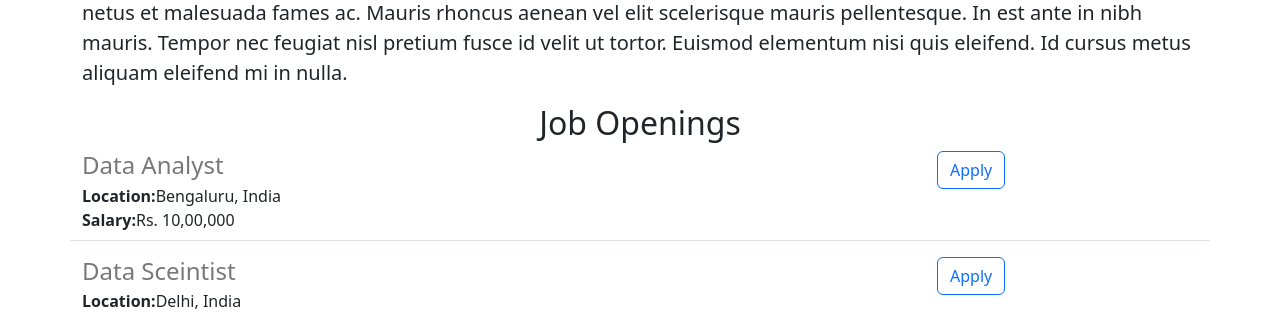
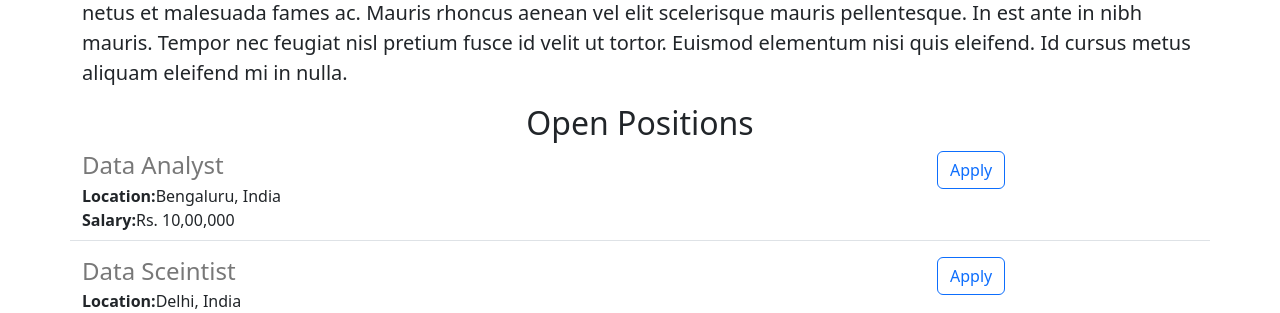
Before and after one commit to syedhabeeb5830/jovian-careers-website, a Flask app: page / in a window 1280 px wide. Shown: the part 570-883 px from the top of the page. Run offline with Flask 3, Linux system fonts and the light colour scheme.

Commit message:
changed open postions

```diff
--- a/templates/home.html
+++ b/templates/home.html
@@ -23,7 +23,7 @@
     <h2 class="text-center mt-2 mb-2">About Jovian</h2>
     <p class="lead">Lorem ipsum dolor sit amet, consectetur adipiscing elit, sed do eiusmod tempor incididunt ut labore et dolore magna aliqua. Enim lobortis scelerisque fermentum dui faucibus in ornare. Vivamus at augue eget arcu. Purus faucibus ornare suspendisse sed. Quam elementum pulvinar etiam non quam lacus. Gravida rutrum quisque non tellus orci. Et netus et malesuada fames ac. Mauris rhoncus aenean vel elit scelerisque mauris pellentesque. In est ante in nibh mauris. Tempor nec feugiat nisl pretium fusce id velit ut tortor. Euismod elementum nisi quis eleifend. Id cursus metus aliquam eleifend mi in nulla.
 </p>
-    <h2 class="text-center mt-2 mb-2">Job Openings</h2>
+    <h2 class="text-center mt-2 mb-2">Open Positions</h2>
     <div>
       {% for job in jobs %}
        {% include 'jobitem.html' %}
```
